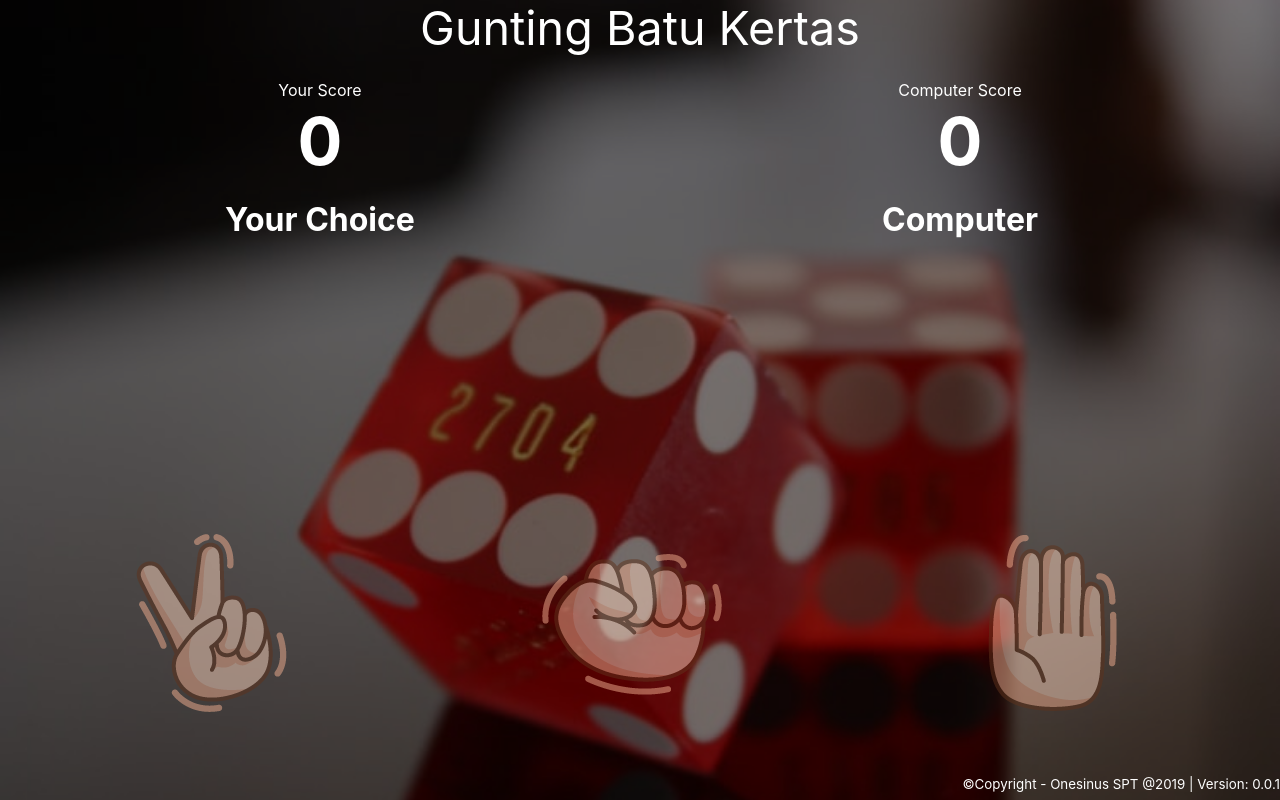
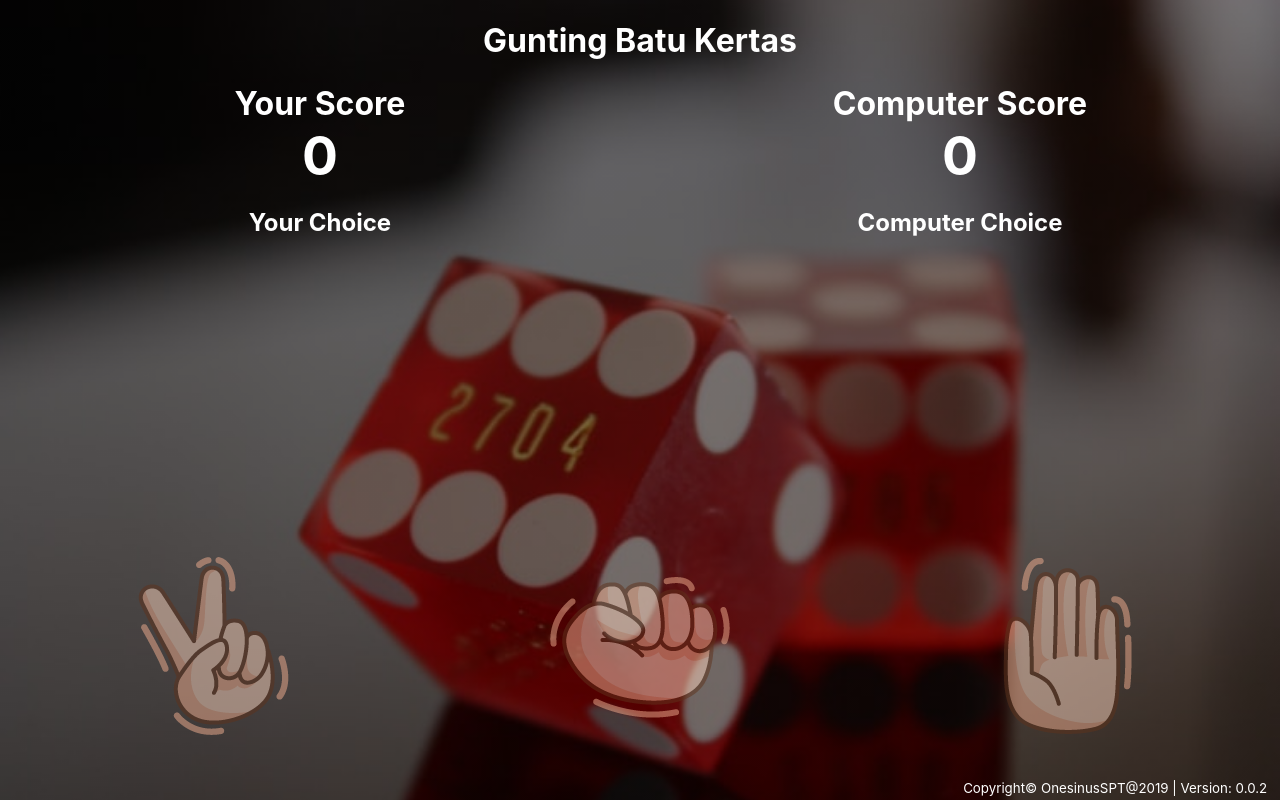
Before and after one commit to onesinus/scipaprock.github.io, a plain HTML site: page index.html in a window 1280 px wide. Drawn offline with Linux system fonts and the light colour scheme.

Commit message:
Ubah menjadi grid

```diff
--- a/css/style.css
+++ b/css/style.css
@@ -2,7 +2,6 @@
     font-family: -apple-system, BlinkMacSystemFont, 'Segoe UI', Roboto, Oxygen, Ubuntu, Cantarell, 'Open Sans', 'Helvetica Neue', sans-serif;
     margin: 0;
     padding: 0;
-    overflow: hidden;
     color: white;
 }
 
@@ -11,69 +10,69 @@ body{
     background-size: cover;
 }
 
-#header{
-    /* background-color: yellow; */
-    height: 10vh;
-    text-align: center;
-    font-size: 35pt;
+.grid{
+    display: grid;
+    grid-template-columns: 1fr 1fr 1fr 1fr 1fr 1fr;
+    grid-template-rows: 10% 20% 35% 32% 3%;
+    height: 100vh;
+    align-items: center;
 }
 
-#score{
-    height: 15vh;
-    /* background-color: blue; */
-    /* border: 1px solid #000; */
-}
-
-#your-score, #your-image{
-    float: left;
-    width: 50%;
-    text-align: center;
-    /* border-right: 1px solid #000; */
-    height: 100%;
-}
-
-#your-score h1, #enemy-score h1{
-    font-size: 50pt;
-}
-
-#enemy-score, #enemy-image{
+.judul{
+    grid-column-start: 1;
+    grid-column-end: span 6;
     text-align: center;
 }
 
-#image{
-    /* background-color: greenyellow; */
-    height: 40vh;
+.left-score, .your-choice{
+    grid-column-start: 1;
+    grid-column-end: span 3;
 }
 
-#options{
-    /* border-top: 5px solid gray; */
-    /* background-color: red; */
+.right-score, .enemy-choice{
+    grid-column-start: 4;
+    grid-column-end: span 3;
 }
 
-#options img{
+
+.left-score, .right-score, .your-choice, .enemy-choice, .gunting, .batu, .kertas{
+    text-align: center;
+}
+
+.gunting{
+    grid-column-start: 1;
+    grid-column-end: span 2;
+}
+
+.batu{
+    grid-column-start: 3;
+    grid-column-end: span 2;
+}
+
+.kertas{
+    grid-column-start: 5;
+    grid-column-end: span 2;
+}
+
+.footer{
+    grid-column-start: 1;
+    grid-column-end: span 6;
+    text-align: right;
+    margin-right: 1%;
+    font-size: 10pt;
+    /* background-color: purple; */
+    /* padding: 0.7% 1% 0 0; */
+}
+
+.gunting, .batu, .kertas{
     opacity: 0.5;
 }
 
-#options img:hover{
+.gunting:hover, .batu:hover, .kertas:hover{
     cursor: pointer;
     opacity: 1;
 }
 
-#gunting, #batu, #kertas{
-    padding-top: 1%;
-    margin-left: 0.5%;
-    width: 32vw;
-    text-align: center;
-    display: inline-block;
-    height: 30vh;
+#your-score, #enemy-score{
+    font-size: 40pt;
 }
-
-#footer{
-    width: 100%;
-    height: 5vh;
-    /* background-color: yellow; */
-    position: fixed;
-    bottom: 0;
-    text-align: right;
-    font-size: 10pt;
-}
--- /dev/null
+++ b/css/style_goblok.css
@@ -0,0 +1,75 @@
+*{
+    font-family: -apple-system, BlinkMacSystemFont, 'Segoe UI', Roboto, Oxygen, Ubuntu, Cantarell, 'Open Sans', 'Helvetica Neue', sans-serif;
+    margin: 0;
+    padding: 0;
+    overflow: hidden;
+    color: white;
+}
+
+body{
+    background-image: linear-gradient(rgba(0,0,0,0.5), rgba(0,0,0,0.5)), url('../img/bg.jpeg');
+    background-size: cover;
+}
+
+#header{
+    /* background-color: yellow; */
+    height: 10vh;
+    text-align: center;
+    font-size: 35pt;
+}
+
+#score{
+    height: 15vh;
+    /* background-color: blue; */
+    /* border: 1px solid #000; */
+}
+
+#your-score, #your-image{
+    float: left;
+    width: 50%;
+    text-align: center;
+    /* border-right: 1px solid #000; */
+    height: 100%;
+}
+
+#your-score h1, #enemy-score h1{
+    font-size: 50pt;
+}
+
+#enemy-score, #enemy-image{
+    text-align: center;
+}
+
+#image{
+    /* background-color: greenyellow; */
+    height: 40vh;
+}
+
+
+#options img{
+    opacity: 0.5;
+}
+
+#options img:hover{
+    cursor: pointer;
+    opacity: 1;
+}
+
+#gunting, #batu, #kertas{
+    padding-top: 1%;
+    margin-left: 0.5%;
+    width: 32vw;
+    text-align: center;
+    display: inline-block;
+    height: 30vh;
+}
+
+#footer{
+    width: 100%;
+    height: 5vh;
+    /* background-color: yellow; */
+    position: fixed;
+    bottom: 0;
+    text-align: right;
+    font-size: 10pt;
+}
--- a/index.html
+++ b/index.html
@@ -4,48 +4,53 @@
     <meta charset="UTF-8">
     <meta name="viewport" content="width=device-width, initial-scale=1.0">
     <meta http-equiv="X-UA-Compatible" content="ie=edge">
+    <title>Gubatas</title>
     <link rel="stylesheet" href="css/style.css">
-    <title>Gubatas</title>
     <link rel="icon" href="img/icon.png">
 </head>
 <body>
-    <div id="header">Gunting Batu Kertas</div>
-    <div id="score">
-        <div id="your-score">
-            Your Score
-            <h1>0</h1>
+    <div class="grid">
+        <div class="judul">
+            <h1>Gunting Batu Kertas</h1>
         </div>
-        <div id="enemy-score">
-            Computer Score
-            <h1>0</h1>
+        <div class="left-score">
+            <div class="your-score">
+                <h1>Your Score</h1>
+            </div>
+            <div class="your-score">
+                <h1 id="your-score">0</h1>
+                <br>
+                <h2>Your Choice</h2>
+            </div>
         </div>
-    </div>
-    <div id="image">
-        <div id="your-image">
-            <h1>Your Choice</h1>
-            <br>
-            <img src="" alt="Your Choice" hidden>
+        <div class="right-score">
+            <div class="enemy-score">
+                <h1>Computer Score</h1>
+            </div>
+            <div class="enemy-score">
+                <h1 id="enemy-score">0</h1>
+                <br>
+                <h2>Computer Choice</h2>
+            </div>
         </div>
-        <div id="enemy-image">
-            <h1>Computer</h1>
-            <br>
-            <img src="" alt="Computer Choice" hidden>
+        <div class="your-choice">
+            <img id="your-choice" src="" alt="Your Choice" hidden>
         </div>
-    </div>
-    <div id="options">
-        <div id="gunting">
-            <img src="img/gunting.png" alt="Scissors">
+        <div class="enemy-choice">
+            <img id="enemy-choice" src="" alt="Your Choice" hidden>
         </div>
-        <div id="batu">
-            <img src="img/batu.png" alt="Rock">
+        <div class="gunting">
+            <img id="gunting" src="img/gunting.png" alt="Image Scissor">
         </div>
-        <div id="kertas">
-            <img src="img/kertas.png" alt="Paper">
+        <div class="batu">
+            <img id="batu" src="img/batu.png" alt="Image Scissor">
         </div>
-    </div>
-    <div id="footer">
-        <br>
-        &copy;Copyright - Onesinus SPT @2019 | Version: 0.0.1
+        <div class="kertas">
+            <img id="kertas" src="img/kertas.png" alt="Image Scissor">
+        </div>
+        <div class="footer">
+            Copyright&copy; OnesinusSPT@2019 | Version: 0.0.2
+        </div>
     </div>
     <script src="js/main.js"></script>
 </body>
--- a/js/main.js
+++ b/js/main.js
@@ -16,7 +16,7 @@ paper.addEventListener("click", function(){
 
 
 function onChoose(idChoosen) {
-    let player_image    = document.getElementById("your-image").children[2];
+    let player_image    = document.getElementById("your-choice");
     switch (idChoosen) {
         case 0:
             player_image.src = "img/gunting.png";
@@ -35,7 +35,7 @@ function onChoose(idChoosen) {
 }
 
 function setComputerChoice(){
-    let computer_image    = document.getElementById("enemy-image").children[2];
+    let computer_image    = document.getElementById("enemy-choice");
 
     let randomNumber = Math.floor(Math.random() * 3);
     switch (randomNumber) {
@@ -54,8 +54,8 @@ function setComputerChoice(){
 }
 
 function setScore(yourChoice, computerChoice){
-    let yourScore = document.getElementById("your-score").children[0];
-    let computerScore = document.getElementById("enemy-score").children[0];
+    let yourScore = document.getElementById("your-score");
+    let computerScore = document.getElementById("enemy-score");
 
     switch (yourChoice) {
         case 0:
```
